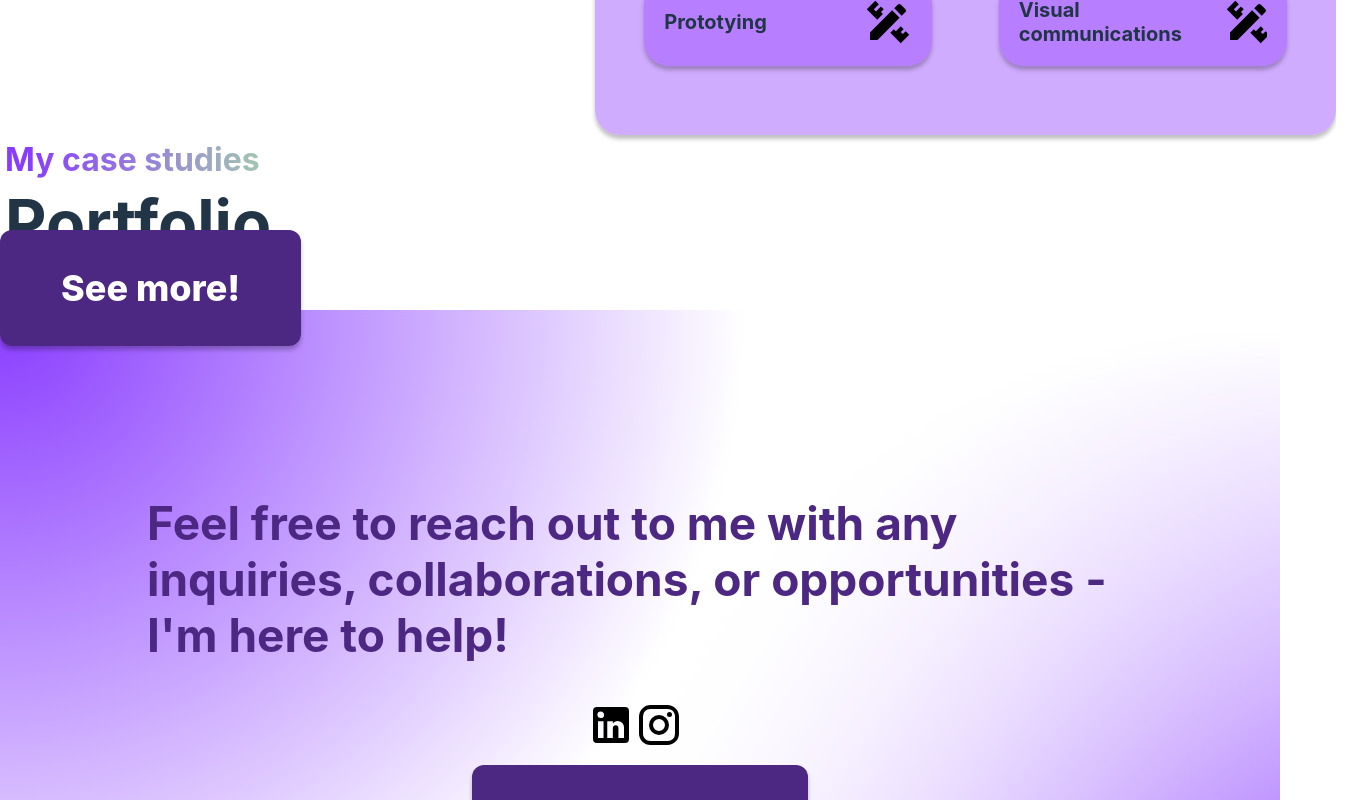
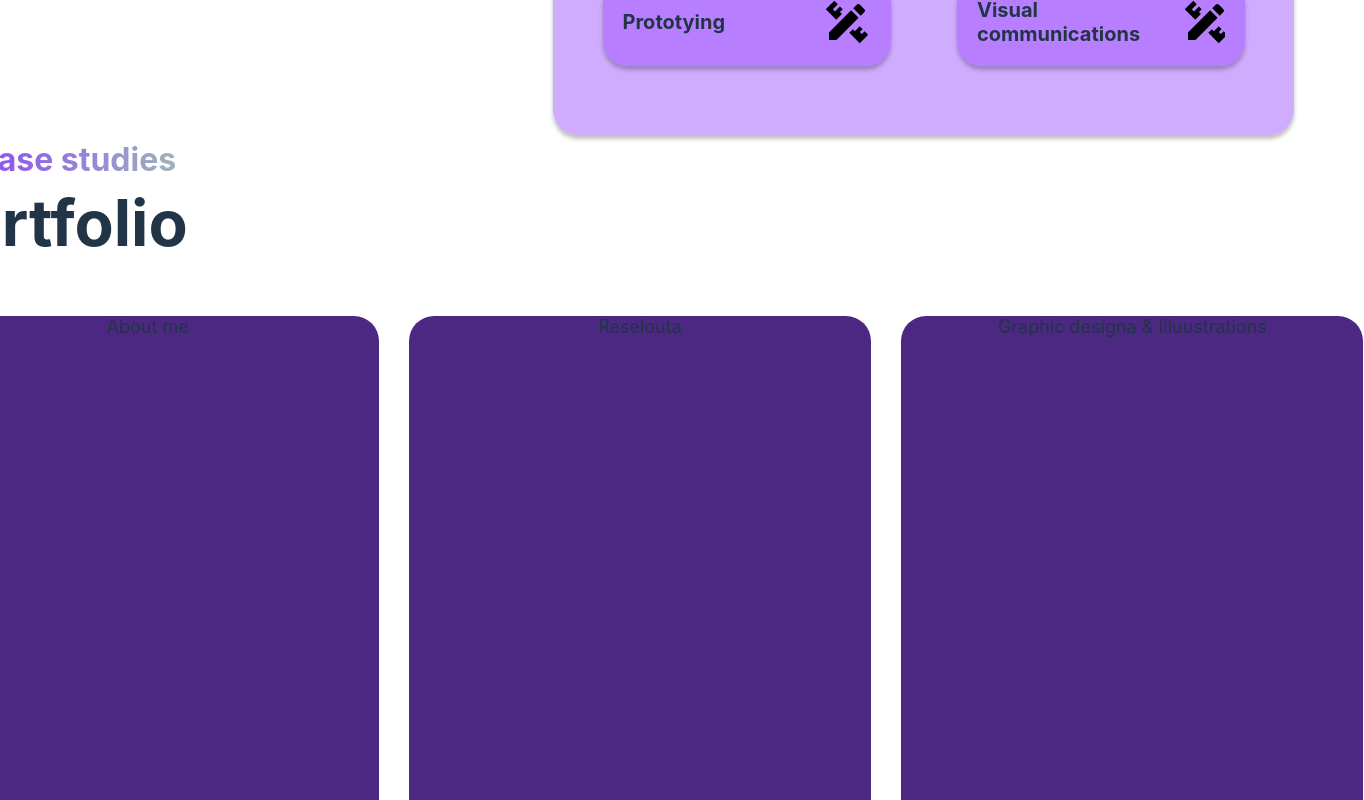
Before and after one commit to scorberan/Project_Gamma, a React (Vite) app: page / in a window 1280 px wide. Shown: the part 1960-2760 px from the top of the page, 1364 px wide, since content can reach past the window. Built offline with nearby package versions, Linux system fonts and the light colour scheme.

Commit message:
made some changes to the swiper gallery

```diff
--- a/src/components/gallery/gallery.scss
+++ b/src/components/gallery/gallery.scss
@@ -1,14 +1,13 @@
 .swiper {
-  width: 100%;
-  height: 100%;
+  width: 1447px;
+  height: 557px;
 }
 
 .swiper-slide {
   text-align: center;
   font-size: 18px;
-  background: #fff;
-
-  /* Center slide text vertically */
+  background: var(--color-dark-purple);
+  border-radius: 25px;
   display: flex;
   justify-content: center;
   align-items: center;
--- a/src/views/portfolio/Portfolio.jsx
+++ b/src/views/portfolio/Portfolio.jsx
@@ -1,17 +1,23 @@
 import GradientTitle from "../../components/titles/GradientTitle";
 import "./portfolio.scss";
 import ButtonMedium from "../../components/buttons/ButtonMedium";
-
+import SwiperGallery from "../../components/gallery/SwiperGallery";
 function Portfolio() {
   return (
     <>
       <section id="portfolio">
-        <div>
-          <GradientTitle>My case studies</GradientTitle>
-          <h3 className="title">Portfolio</h3>
+        <div className="section-portfolio">
+          <div className="titles-content">
+            <GradientTitle>My case studies</GradientTitle>
+            <h3 className="title">Portfolio</h3>
+          </div>
+          <div className="swiper-content">
+            <SwiperGallery></SwiperGallery>
+          </div>
+          <div className="btn-content">
+            <ButtonMedium className="inside-content">See more!</ButtonMedium>
+          </div>
         </div>
-
-        <ButtonMedium>See more!</ButtonMedium>
       </section>
     </>
   );
--- a/src/views/portfolio/portfolio.scss
+++ b/src/views/portfolio/portfolio.scss
@@ -1,3 +1,21 @@
+.section-portfolio {
+  display: flex;
+  flex-direction: column;
+  align-items: center;
+  justify-content: center;
+  gap: 50px;
+  margin-right: auto;
+  margin-left: auto;
+  max-width: 1500px;
+  max-height: 1500px;
+  width: 100%;
+}
+.titles-content {
+  width: 100%;
+}
+.swiper-content {
+  width: 100%;
+}
 .title {
   font-family: var(--font);
   font-size: 64px;
```
